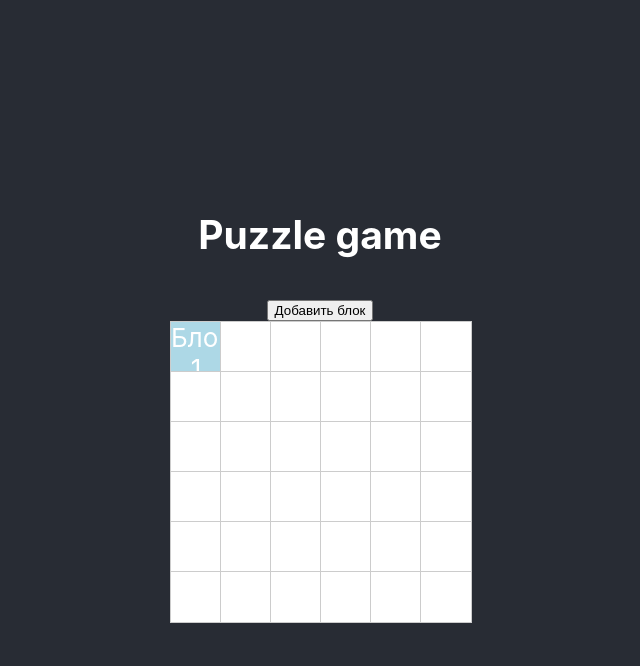
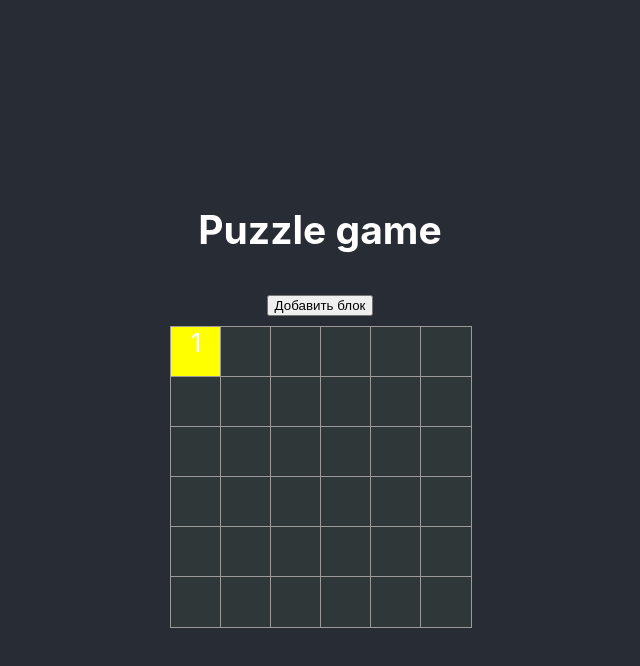
Before and after one commit to Lazeta/puzzle-game, a React (Create React App) app: page / in a window 1280 px wide. Both pictures are taken after a click on the button "Добавить блок". Shown: the top 666 px of the page, without its empty margins (320-960 px from the left). Built offline with nearby package versions, Linux system fonts and the light colour scheme.

Commit message:
update 1

```diff
--- a/src/components/Grid.tsx
+++ b/src/components/Grid.tsx
@@ -1,42 +1,48 @@
 import React, { useState } from "react";
 import { state } from "../const/state";
 
-
-
+// типизация
 interface Block {
   id: number;
+  position: { x: number, y: number };
 }
 
+// функциональная компонента нашей сетки
 export const Grid: React.FC = () => {
+  // храним состояние блоков
   const [blocks, setBlocks] = useState<Block[]>([]);
+  // храним состояние выбранного блока
   const [selectedBlock, setSelectedBlock] = useState<number | null>(null);
+  // храним позицию блока
   const [blockPosition, setBlockPosition] = useState<{
     [key: number]: { x: number; y: number };
   }>({});
 
+  // обработчик клика ячейки
   const handleCellClick = (x: number, y: number) => {
     if (selectedBlock !== null) {
-        const newPosition = {...blockPosition, [selectedBlock]: {x, y} };
-        setBlockPosition(newPosition);
-        setSelectedBlock(null);
+      const newPosition = { ...blockPosition, [selectedBlock]: { x, y } };
+      setBlockPosition(newPosition);
+      setSelectedBlock(null);
     }
   };
 
+  // обработчик клика по блоку
   const handleBlockClick = (id: number, event: React.MouseEvent) => {
     event.stopPropagation();
     setSelectedBlock(id);
   };
 
+  // добавление блока (на поле)
   const addBlock = () => {
-    const newBlock: Block = { id: blocks.length + 1 };
+    const newBlock: Block = { id: blocks.length + 1, position: { x: state.blockMain.x, y: state.blockMain.y } };
     setBlocks([...blocks, newBlock]);
     setBlockPosition({ ...setBlockPosition, [newBlock.id]: { x: 0, y: 0 } });
   };
 
-
   return (
     <div>
-      <button onClick={addBlock}>Добавить блок</button>
+      <button onClick={addBlock} style={{ marginBottom: "10px" }}>Добавить блок</button>
       <div
         style={{
           display: "grid",
@@ -51,11 +57,11 @@ export const Grid: React.FC = () => {
             <div
               key={index}
               style={{
-                border: "1px solid #ccc",
+                border: "1px solid #9c9999",
                 width: "50px",
                 height: "50px",
                 position: "relative",
-                backgroundColor: "white",
+                backgroundColor: "#303738",
               }}
               onClick={() => handleCellClick(x, y)}
             >
@@ -63,20 +69,21 @@ export const Grid: React.FC = () => {
                 const position = blockPosition[block.id];
                 if (position && position.x === x && position.y === y) {
                   return (
+                    // тут нашему блоку задаються стили и вешаем обработчик клика по блоку
                     <div
                       key={block.id}
                       onClick={(event) => handleBlockClick(block.id, event)}
                       style={{
                         width: "50px",
                         height: "50px",
-                        backgroundColor: "lightblue",
+                        backgroundColor: "yellow",
                         position: "absolute",
                         top: 0,
                         left: 0,
                         cursor: "pointer",
                       }}
                     >
-                      Блок {block.id}
+                      {block.id}
                     </div>
                   );
                 }
--- a/src/const/state.ts
+++ b/src/const/state.ts
@@ -1,6 +1,13 @@
 export const state = {
-    points: {
-        player: 1,
+    steps: {
+        player: 0,
     },
     gridSize: 6,
+
+    blockMain: {
+        x: 0,
+        y: 2,
+        width: 2,
+        height: 1,
+    }
 }
```
